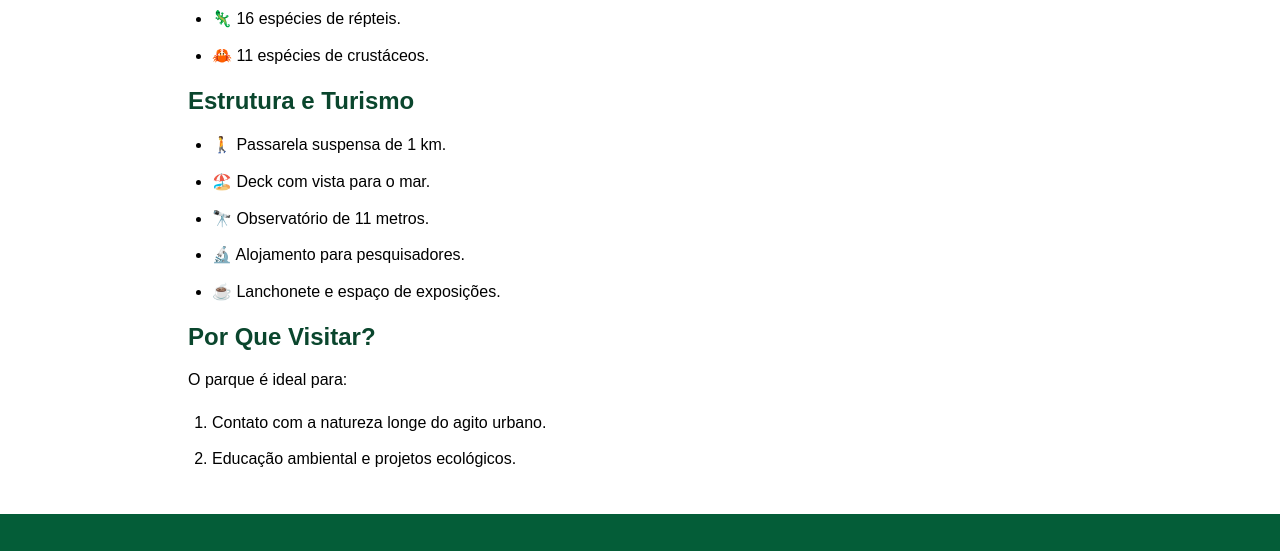
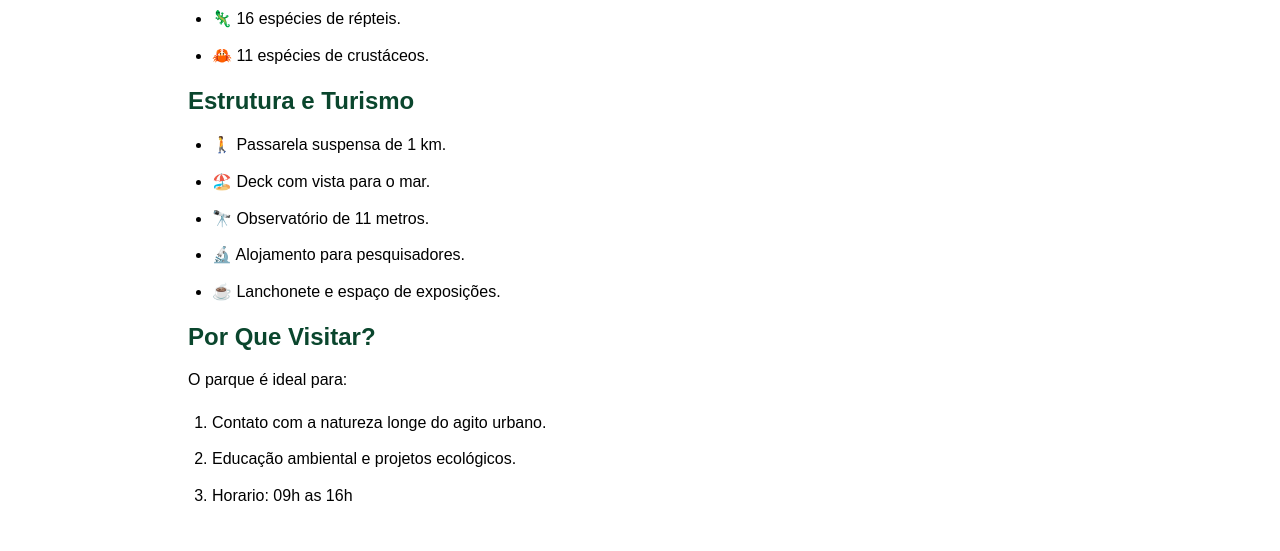
Before and after one commit to LuidiPiresHub/MVP-Front-End-Development, a plain HTML site: page barao-de-maua.html in a window 1280 px wide. Shown: the part 1211-1762 px from the top of the page. Drawn offline with Linux system fonts and the light colour scheme.

Commit message:
feat: adiciona horario de funcionamento

```diff
--- a/barao-de-maua.html
+++ b/barao-de-maua.html
@@ -64,6 +64,7 @@
     <ol class="ol">
       <li class="li">Contato com a natureza longe do agito urbano.</li>
       <li class="li">Educação ambiental e projetos ecológicos.</li>
+      <li class="li">Horario: 09h as 16h</li>
     </ol>
   </main>
   <footer class="footer">
```
